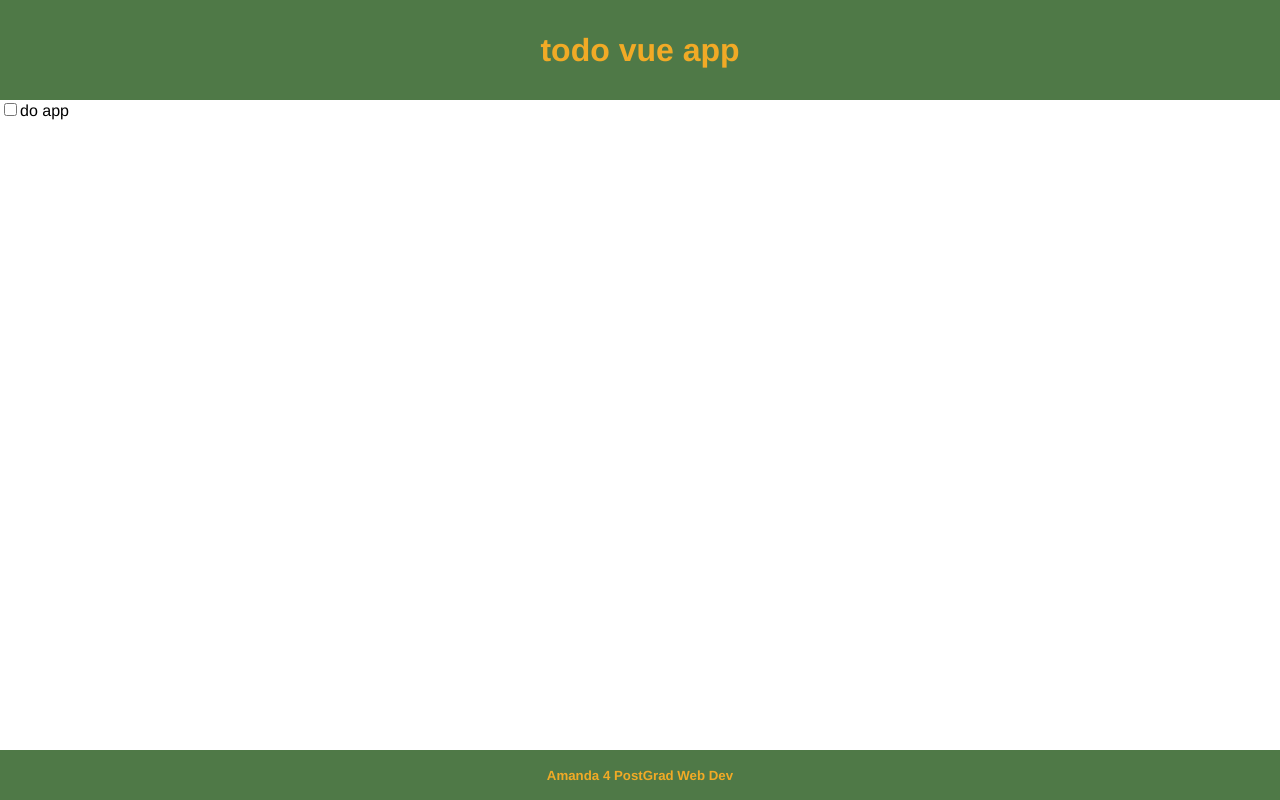
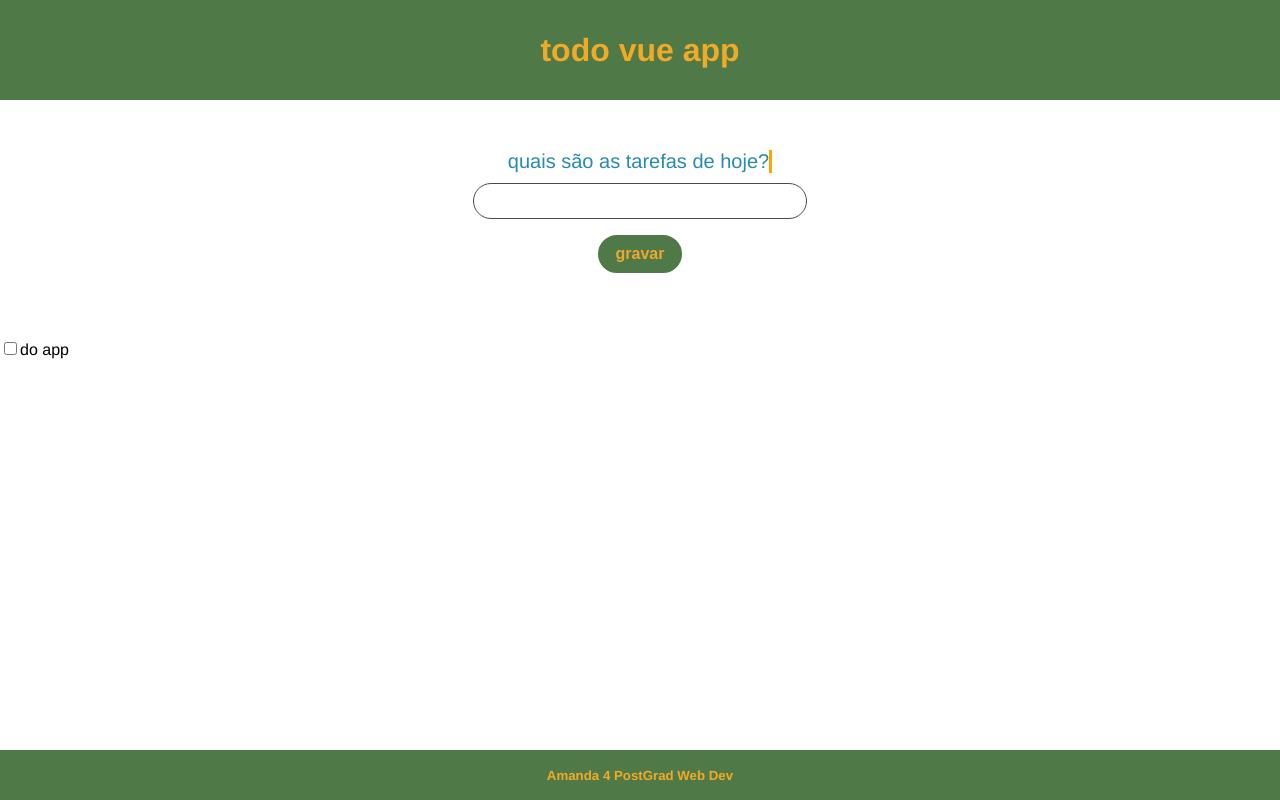
Before and after one commit to amandabrbz/todo-vue, a Vue app: page / in a window 1280 px wide. Built offline with nearby package versions, Linux system fonts and the light colour scheme.

Commit message:
adiciona forms para insercao de tasks

```diff
--- a/src/App.vue
+++ b/src/App.vue
@@ -1,6 +1,7 @@
 <template>
   <div id="app">
     <Header />
+    <Form/>
     <ul>
       <li v-for="item in ToDoItems" v-bind:key="item.id">
         <Item v-bind:label="item.label" v-bind:done="item.done" v-bind:id="item.id" />
@@ -14,6 +15,7 @@
 import Header from "./components/Header.vue";
 import Footer from "./components/Footer.vue";
 import Item from "./components/Item.vue";
+import Form from "./components/Form.vue";
 
 export default {
   name: "App",
@@ -21,6 +23,7 @@ export default {
     Header,
     Footer,
     Item,
+    Form,
   },
   data() {
     return {
--- /dev/null
+++ b/src/components/Form.vue
@@ -0,0 +1,102 @@
+<template>
+  <form>
+    <label for="task">
+      quais são as tarefas de hoje?
+    </label>
+    <input type="text" id="task" name="task" autocomplete="off" />
+    <button type="submit">
+      gravar
+    </button>
+  </form>
+</template>
+
+<script>
+export default {
+  name: "Form",
+};
+</script>
+
+<style scoped>
+form {
+  max-width: 300px;
+  margin: 50px auto;
+  display: flex;
+  flex-direction: column;
+  justify-content: center;
+  align-items: center;
+}
+
+label {
+  color: #288aac;
+  font-size: 1.25rem;
+  overflow: hidden;
+  border-right: 0.15em solid orange;
+  white-space: nowrap;
+  margin: 0 auto 10px;
+  animation: typing 3.5s steps(40, end), blink-caret 0.75s step-end infinite;
+}
+
+input {
+  width: 300px;
+  padding: 8px 16px;
+  border: 1px solid #4e4b3e;
+  border-radius: 24px;
+  font-size: 1rem;
+}
+
+input::placeholder {
+  color: #4f7947;
+  font-size: 1rem;
+}
+
+input:active,
+input:focus {
+  color: #232423;
+  font-size: 1rem;
+  outline: none;
+  box-shadow: 0 14px 15px -15px #f0a731cc;
+}
+
+button {
+  border-radius: 24px;
+  padding: 8px 16px;
+  margin: 16px auto;
+  font-weight: bold;
+  border: 2px solid #4f7947;
+  outline: none;
+  background: #4f7947;
+  color: #f0a731;
+  font-size: 1rem;
+}
+
+button:hover {
+  cursor: pointer;
+  box-shadow: 11px 7px 38px -17px #000000;
+}
+
+button:disabled {
+  color: #faf9f5;
+  background: #bcc4bc;
+  border: 2px solid #bcc4bc;
+  cursor: not-allowed;
+}
+
+@keyframes typing {
+  from {
+    width: 0;
+  }
+  to {
+    width: 100%;
+  }
+}
+
+@keyframes blink-caret {
+  from,
+  to {
+    border-color: transparent;
+  }
+  50% {
+    border-color: orange;
+  }
+}
+</style>
```
